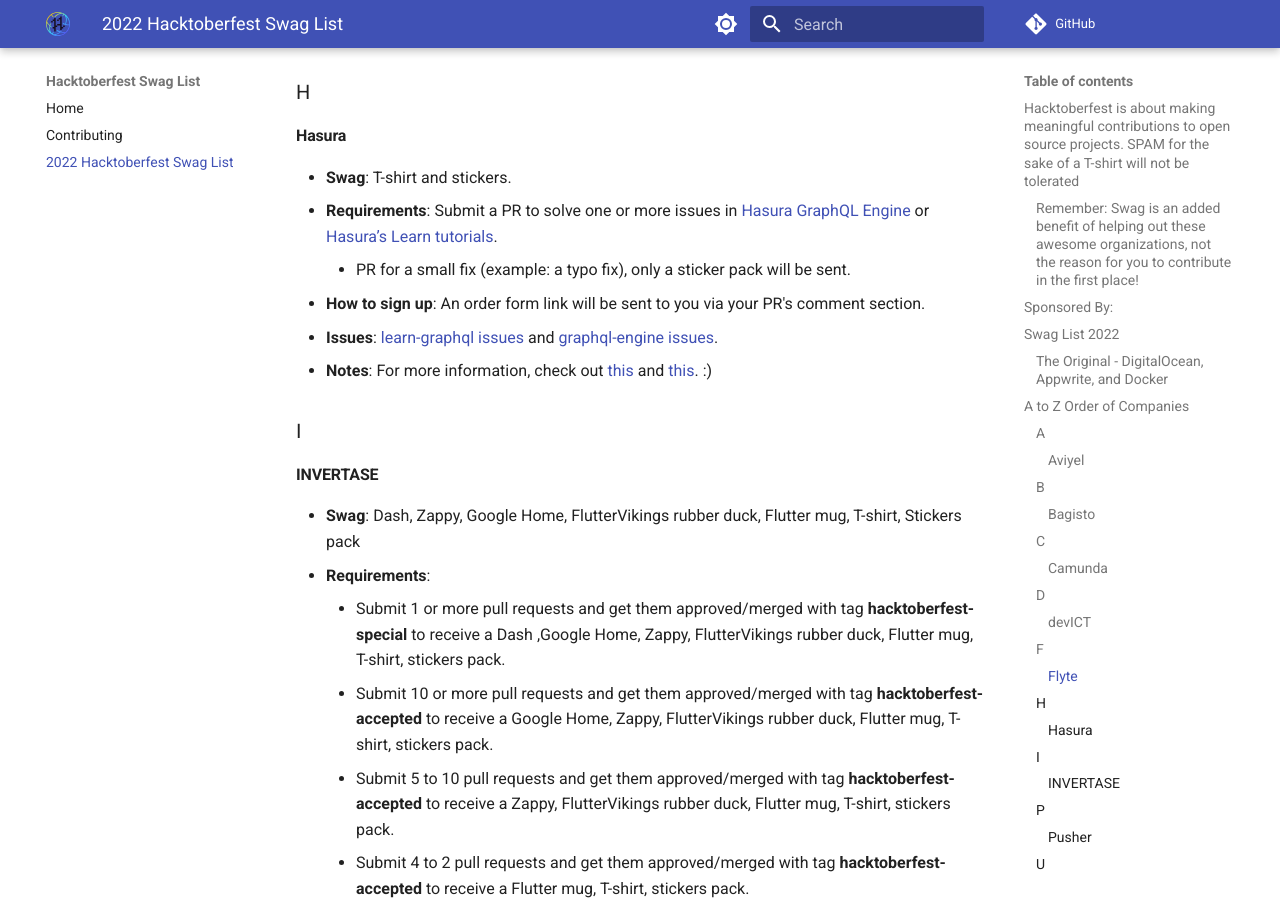
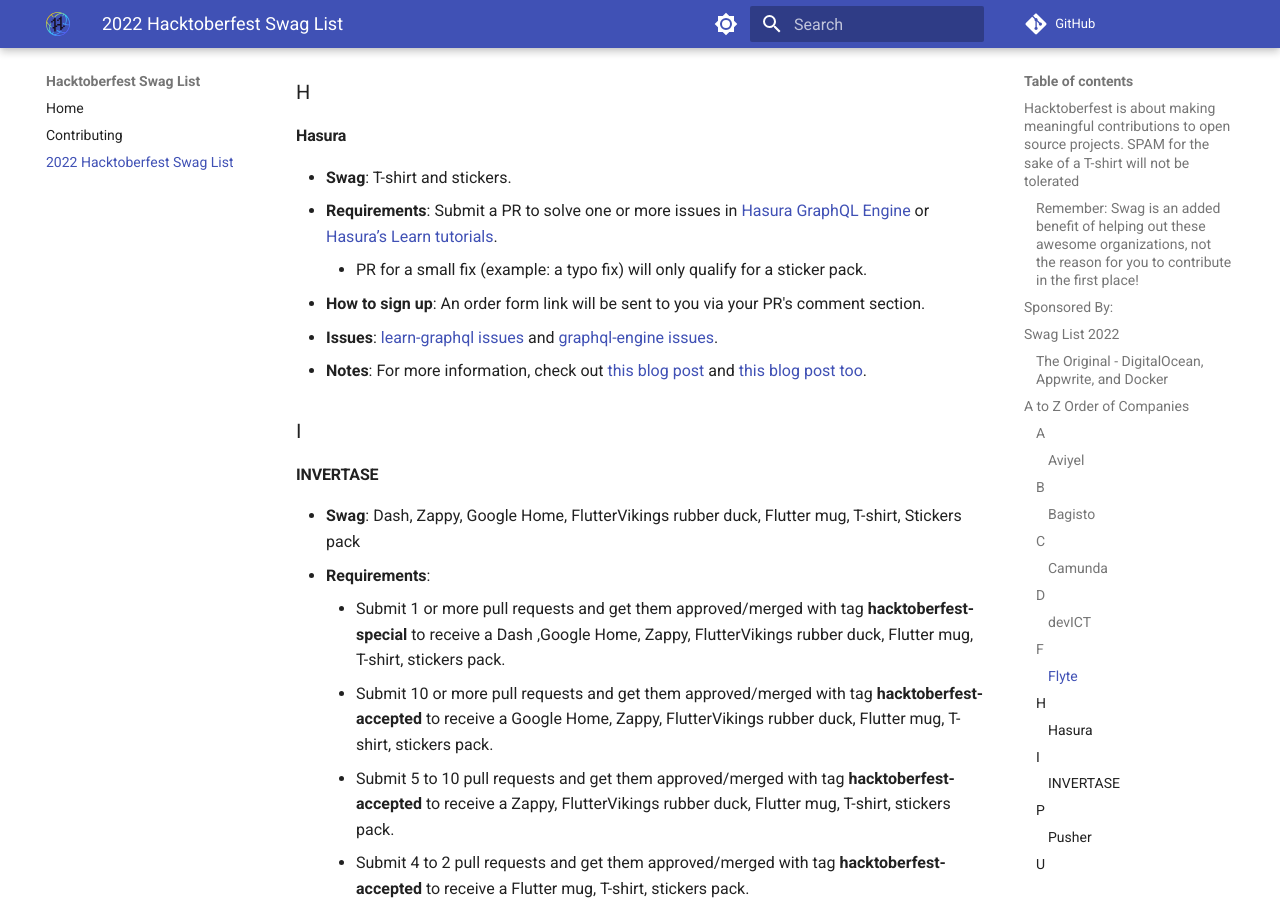
Before and after one commit to crweiner/hacktoberfest-swag-list, an MkDocs documentation site: the page built from docs/list.md, in a window 1280 px wide and 900 px high, scrolled down 3411 px. Built offline with MkDocs 1.6.1 and Material for MkDocs 9.7.7, drawn with Linux system fonts in a browser that asks for light colours; comment, search, counter and statistics services are not loaded.

Commit message:
Small fixes

```diff
--- a/docs/list.md
+++ b/docs/list.md
@@ -100,10 +100,10 @@
 
 - **Swag**: T-shirt and stickers.
 - **Requirements**: Submit a PR to solve one or more issues in [Hasura GraphQL Engine](https://github.com/hasura/graphql-engine) or [Hasura’s Learn tutorials](https://github.com/hasura/learn-graphql).
-    - PR for a small fix (example: a typo fix), only a sticker pack will be sent.
+    - PR for a small fix (example: a typo fix) will only qualify for a sticker pack.
 - **How to sign up**: An order form link will be sent to you via your PR's comment section.
 - **Issues**: [learn-graphql issues](https://github.com/hasura/learn-graphql/issues) and [graphql-engine issues](https://github.com/hasura/graphql-engine/issues).
-- **Notes**: For more information, check out [this](https://hasura.io/blog/hasura-joins-hacktoberfest-3rd-year-in-a-row/) and [this](https://hasura.io/blog/with-hasura-celebrate-open-source-in-style-with-hacktoberfest/). :)
+- **Notes**: For more information, check out [this blog post](https://hasura.io/blog/hasura-joins-hacktoberfest-3rd-year-in-a-row/) and [this blog post too](https://hasura.io/blog/with-hasura-celebrate-open-source-in-style-with-hacktoberfest/).
 
 ### I
 
```
